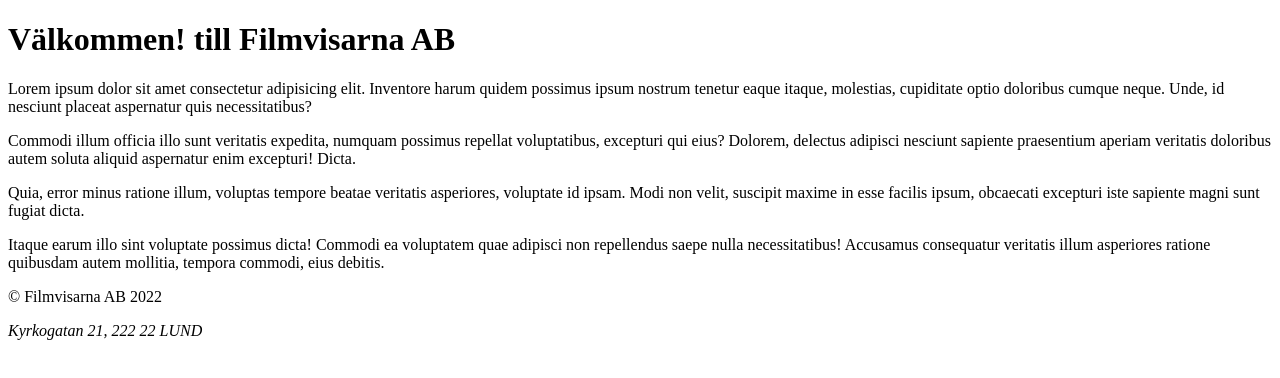
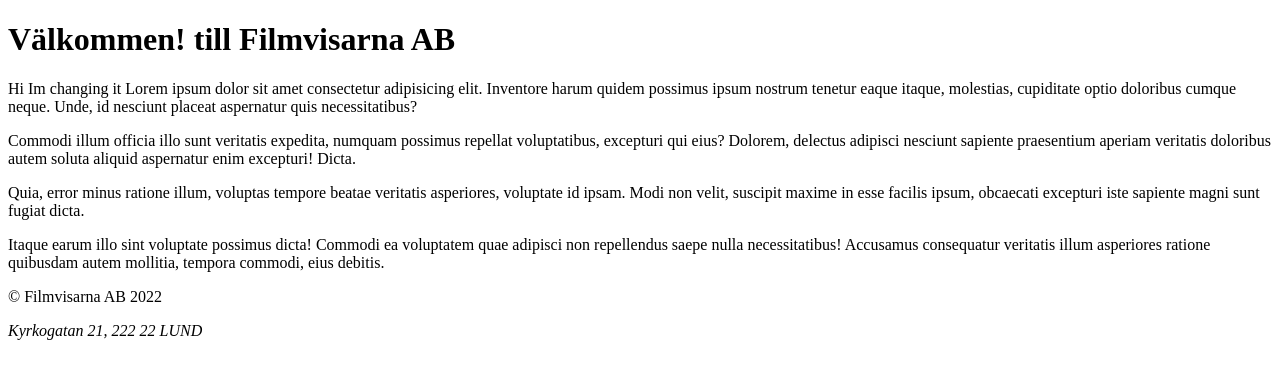
Before and after one commit to sleeping10/-Filmvisarna_AB, a plain HTML site: page index.html in a window 1280 px wide. Drawn offline with Linux system fonts and the light colour scheme.

Commit message:
changes to see ignore

```diff
--- a/index.html
+++ b/index.html
@@ -16,7 +16,7 @@
 
     <h1>Välkommen! till Filmvisarna AB</h1>
 
-    <p><p>Lorem ipsum dolor sit amet consectetur adipisicing elit. Inventore harum quidem possimus ipsum nostrum tenetur eaque itaque, molestias, cupiditate optio doloribus cumque neque. Unde, id nesciunt placeat aspernatur quis necessitatibus?</p>
+    <p><p>Hi Im changing it Lorem ipsum dolor sit amet consectetur adipisicing elit. Inventore harum quidem possimus ipsum nostrum tenetur eaque itaque, molestias, cupiditate optio doloribus cumque neque. Unde, id nesciunt placeat aspernatur quis necessitatibus?</p>
     <p>Commodi illum officia illo sunt veritatis expedita, numquam possimus repellat voluptatibus, excepturi qui eius? Dolorem, delectus adipisci nesciunt sapiente praesentium aperiam veritatis doloribus autem soluta aliquid aspernatur enim excepturi! Dicta.</p>
     <p>Quia, error minus ratione illum, voluptas tempore beatae veritatis asperiores, voluptate id ipsam. Modi non velit, suscipit maxime in esse facilis ipsum, obcaecati excepturi iste sapiente magni sunt fugiat dicta.</p>
     <p>Itaque earum illo sint voluptate possimus dicta! Commodi ea voluptatem quae adipisci non repellendus saepe nulla necessitatibus! Accusamus consequatur veritatis illum asperiores ratione quibusdam autem mollitia, tempora commodi, eius debitis.</p></p>
```
